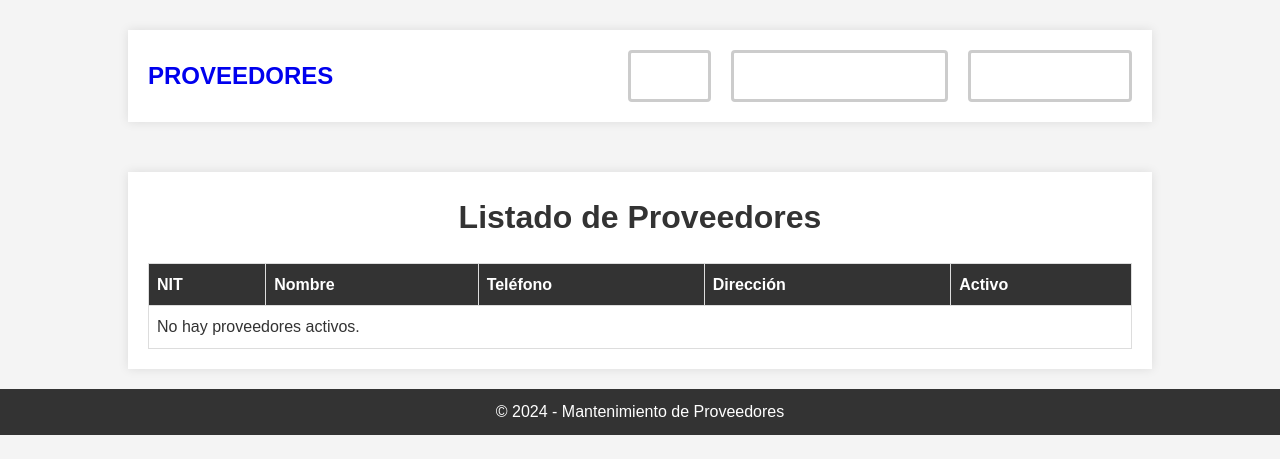
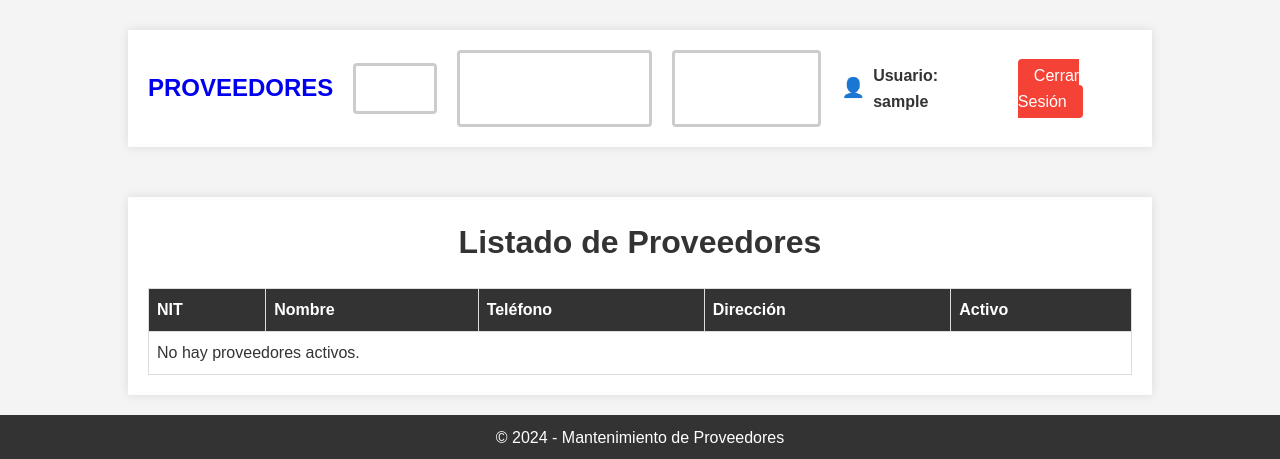
Before and after one commit to arielrdev/2024UmgLaboratorio-02, a PHP site: page / in a window 1280 px wide. Shown: the top 459 px of the page. Run offline with PHP 8.4, Linux system fonts and the light colour scheme; the visitor is signed in with stand-in values (Sample User, id 1); data that the repository does not hold is empty.

Commit message:
Se implemento Cerrar Session

```diff
--- a/lista-proveedores.php
+++ b/lista-proveedores.php
@@ -3,7 +3,6 @@
 <?php include('./src/funciones/funciones.php')?>
 <?php
     $db = conectarDB();
-
     protegerRuta();
 ?>
 
--- a/src/css/styles.css
+++ b/src/css/styles.css
@@ -51,6 +51,7 @@ h1 {
 .nav-links {
     list-style: none;
     display: flex;
+    align-items: center;
 }
 
 .nav-links li {
@@ -89,6 +90,10 @@ h1 {
 
 .btn-nav:hover {
     background-color: #555;
+}
+
+.btn-nav--logout:hover {
+    background-color: white;
 }
 
 .btn-nav:hover a {
@@ -227,6 +232,38 @@ h1 {
     opacity: 1;
 }
 
+
+/* Estilo para el nombre de usuario */
+.nav-links .user-info {
+    color: #333;
+    font-weight: bold;
+    margin-right: 20px;
+    display: flex;
+    align-items: center;
+}
+
+/* Icono de usuario (opcional) */
+.nav-links .user-info::before {
+    content: "\1F464"; /* Código Unicode para un icono de usuario */
+    margin-right: 8px;
+    font-size: 1.2em;
+}
+
+/* Estilo para el botón de cerrar sesión */
+.nav-links .btn-logout {
+    color: #fff;
+    background-color: #f44336; /* Rojo para indicar cierre de sesión */
+    padding: 8px 16px;
+    border-radius: 4px;
+    text-decoration: none;
+    transition: background-color 0.3s ease;
+}
+
+.nav-links .btn-logout:hover {
+    background-color: #d32f2f; /* Rojo oscuro al pasar el mouse */
+}
+
+
 .footer {
     background-color: #333;
     color: #fff;
--- a/src/templates/header.php
+++ b/src/templates/header.php
@@ -1,3 +1,10 @@
+<?php
+        session_start(); // Iniciar la sesión
+
+        // Verificar si el usuario está autenticado
+        $auth = $_SESSION['login'] ?? false;
+        $username = $_SESSION['username'] ?? '';
+?>
 <!DOCTYPE html>
 <html lang="es">
 <head>
@@ -14,6 +21,10 @@
                 <li class="btn-nav"><a href="index.php">Inicio</a></li>
                 <li class="btn-nav"><a href="lista-proveedores.php">Desactivar Proveedores</a></li>
                 <li class="btn-nav"><a href="formulario.php">Crear Proveedor</a></li>
+                <?php if($auth): ?>
+                    <li class="user-info">Usuario: <?php echo htmlspecialchars($username); ?></li>
+                    <li class="btn-nav--logout"><a class="btn-logout" href="logout.php">Cerrar Sesión</a></li>
+                <?php endif; ?>
             </ul>
         </div>
     </nav>
```
Also changed, not shown: logout.php (added, +13 -0 lines).
